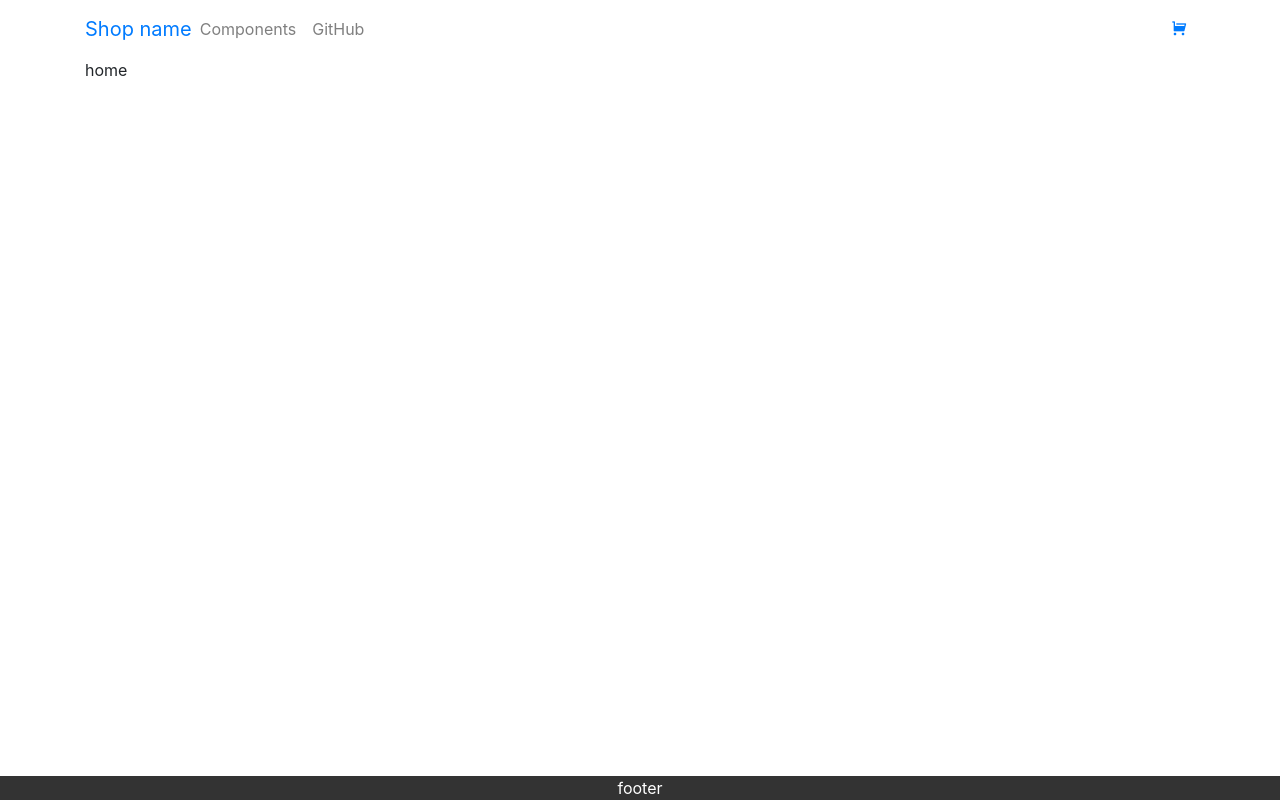
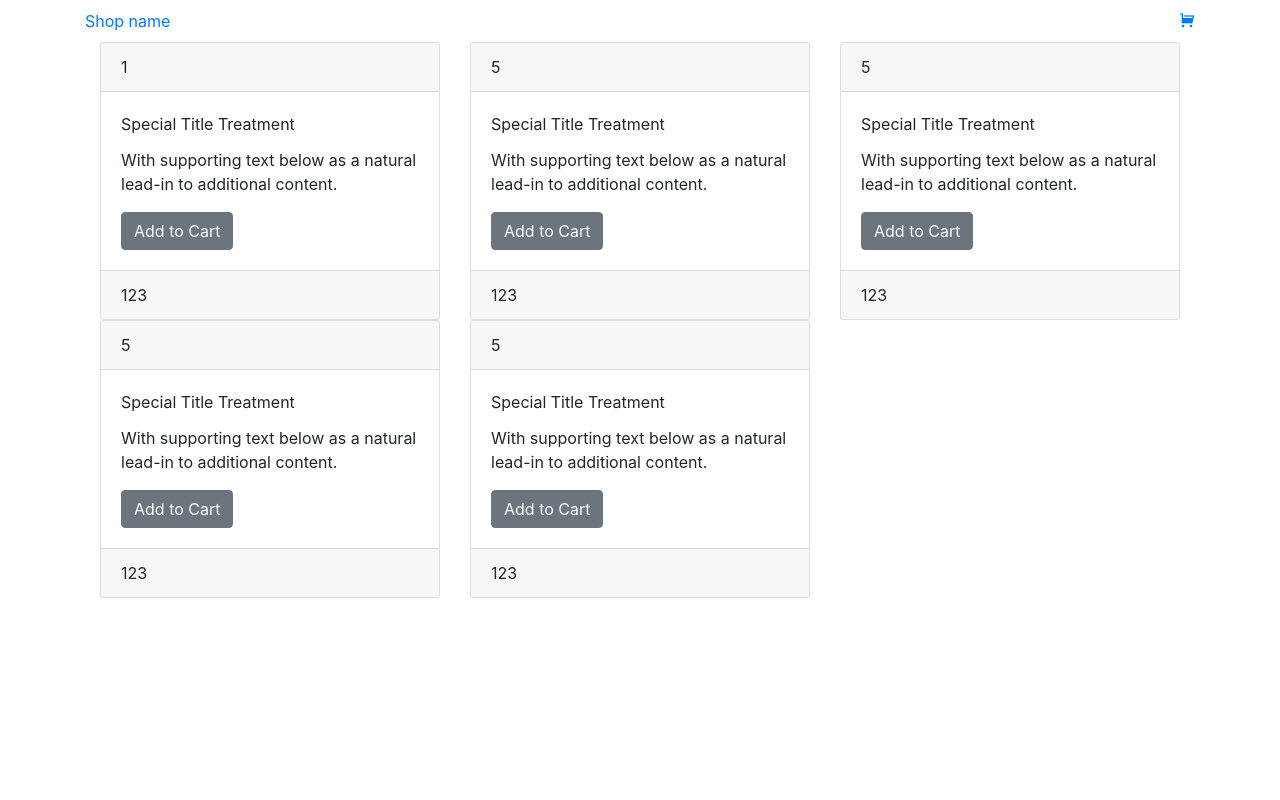
Before and after one commit to andols-dev/webshop, a React (Create React App) app: page / in a window 1280 px wide. Built offline with nearby package versions, Linux system fonts and the light colour scheme.

Commit message:
creating prodcutCard component and products file

```diff
--- a/src/App.js
+++ b/src/App.js
@@ -5,7 +5,7 @@ import Navigation from './components/Navigation'
 import {Switch, Route} from 'react-router-dom'
 import Home from './pages/Home'
 import Cart from "./pages/Cart";
-import Footer from './components/Footer';
+
 
 function App() {
   return (
@@ -17,13 +17,13 @@ function App() {
           <Route exact path="/">
             <Home />
           </Route>
-          <Route path="/">
+          <Route path="/cart">
             <Cart />
           </Route>
         </Switch>
       </div>
-      {/* End of container */}
-      <Footer />
+
+
     </div>
   );
 }
--- a/src/Context.js
+++ b/src/Context.js
@@ -1,11 +1,11 @@
-import React, {useState} from 'react'
-
+import React from 'react'
+import products from './products'
 const Context = React.createContext()
 
 function ContextProvider({children}) {
-    const [products, setProducts] = useState([])
+    // const allProducts = products.map(product => product.id)
     return (
-        <Context.Provider value={{products}}>
+        <Context.Provider value={products}>
             {children}
         </Context.Provider>
     )
--- a/src/components/Navigation.js
+++ b/src/components/Navigation.js
@@ -1,5 +1,5 @@
 import React, { useState } from 'react'
-import { Collapse, Navbar, NavbarToggler, NavbarBrand, Nav, NavItem, NavLink } from 'reactstrap';
+import { Collapse, Navbar, NavbarToggler, Nav, NavItem,} from 'reactstrap';
 import {Link} from 'react-router-dom'
 
 export default function Navigation(props) {
@@ -7,36 +7,32 @@ export default function Navigation(props) {
 
     const toggleNavbar = () => setCollapsed(!collapsed);
     return (
-      <div>
+
         <Navbar color="faded" light expand="md">
           <div className="container">
-            <NavbarBrand className="mr-auto">
+            <div className="mr-auto">
               <Link to="/">Shop name</Link>
-            </NavbarBrand>
+            </div>
             <NavbarToggler onClick={toggleNavbar} className="mr-2" />
             <Collapse isOpen={!collapsed} navbar>
-              <Nav navbar className="mr-auto">
+              <Nav className="mr-auto">
+
+
+
+
+              </Nav>
+              <Nav>
                 <NavItem>
-                  <NavLink href="/components/">Components</NavLink>
-                </NavItem>
-                <NavItem>
-                  <NavLink href="https://github.com/reactstrap/reactstrap">
-                    GitHub
-                  </NavLink>
-                </NavItem>
-              </Nav>
-              <Nav navbar>
-                <NavItem>
-                  <NavLink href="https://github.com/reactstrap/reactstrap">
+
                     <Link to="/cart">
-                      <i class="ri-shopping-cart-fill"></i>
+                      <i className="ri-shopping-cart-fill"></i>
                     </Link>
-                  </NavLink>
+
                 </NavItem>
               </Nav>
             </Collapse>
           </div>
         </Navbar>
-      </div>
+
     );
 }
--- /dev/null
+++ b/src/components/ProductCard.js
@@ -0,0 +1,28 @@
+import React from "react";
+import {
+  Card,
+  Button,
+  CardHeader,
+  CardFooter,
+  CardBody,
+  CardTitle,
+  CardText,
+} from "reactstrap";
+export default function ProductCard({ Title, Price }) {
+  return (
+
+      <Card>
+        <CardHeader>{Title}</CardHeader>
+        <CardBody>
+          <CardTitle>Special Title Treatment</CardTitle>
+          <CardText>
+            With supporting text below as a natural lead-in to additional
+            content.
+          </CardText>
+          <Button>Add to Cart</Button>
+        </CardBody>
+        <CardFooter>{Price}</CardFooter>
+      </Card>
+
+  );
+}
--- a/src/pages/Home.js
+++ b/src/pages/Home.js
@@ -1,9 +1,25 @@
-import React from 'react'
+import React, {useContext} from 'react'
+import {Context} from '../Context'
+import ProductCard from '../components/ProductCard'
+import { Container, Row, Col } from 'reactstrap';
+export default function Home() {
+    const products = useContext(Context)
+    console.log(products.map(product => product.id))
 
-export default function Home() {
+    const allProducts = products.map((product,i) => {
+        return (
+          <Col md="6" lg="4">
+            <ProductCard key={i} Title={product.Title} Price={product.Price} />
+          </Col>
+        );
+    }
+        )
+
     return (
-        <div>
-            home
-        </div>
-    )
+      <Container>
+          <Row>
+              {allProducts}
+          </Row>
+      </Container>
+    );
 }
--- /dev/null
+++ b/src/products.js
@@ -0,0 +1,24 @@
+let products = [
+  {
+    Title: 1,
+    Price: 123,
+  },
+  {
+    Title: 5,
+    Price: 123,
+  },
+  {
+    Title: 5,
+    Price: 123,
+  },
+  {
+    Title: 5,
+    Price: 123,
+  },
+  {
+    Title: 5,
+    Price: 123,
+  },
+];
+
+export default products
```
Also changed, not shown: src/index.js (+8 -8 lines).
